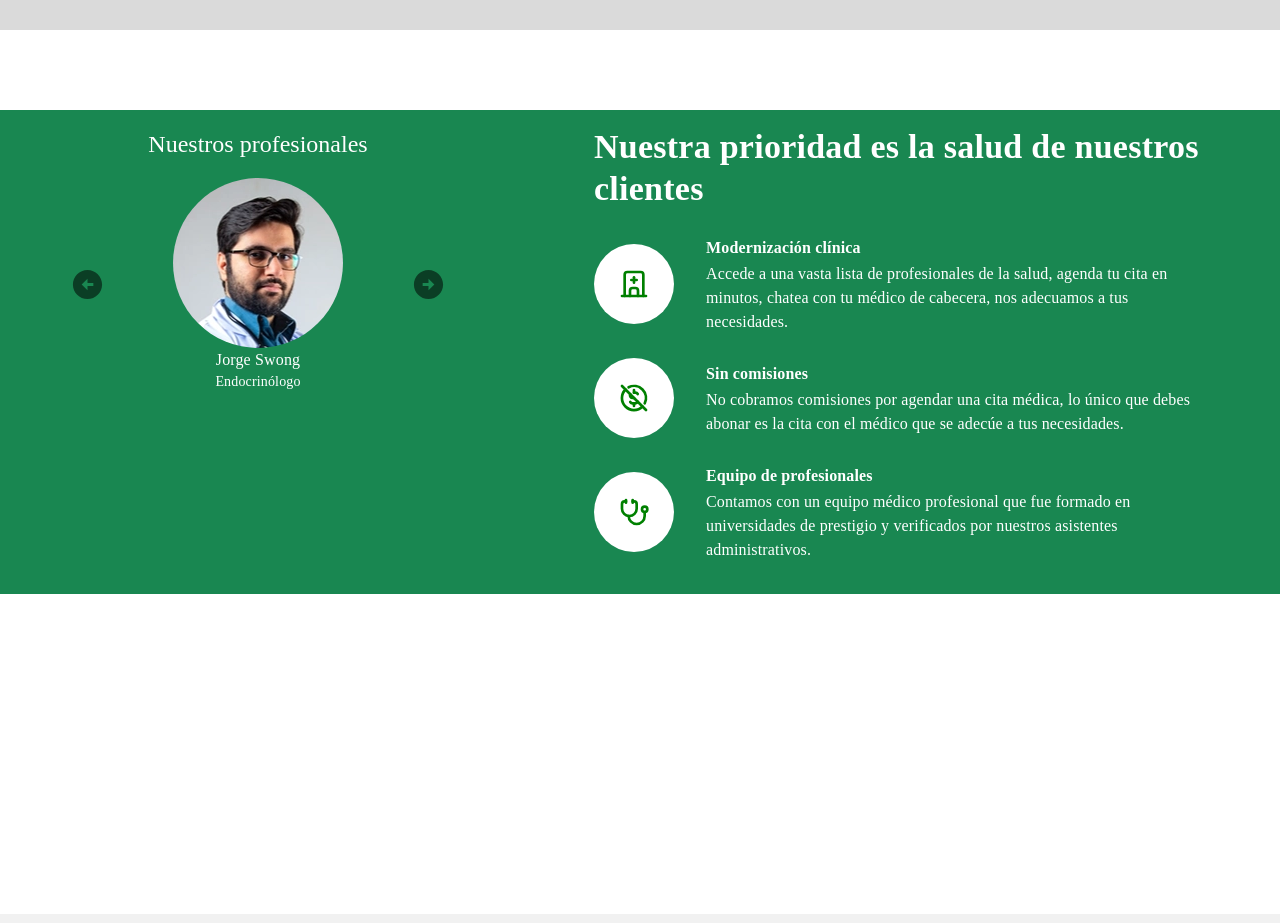
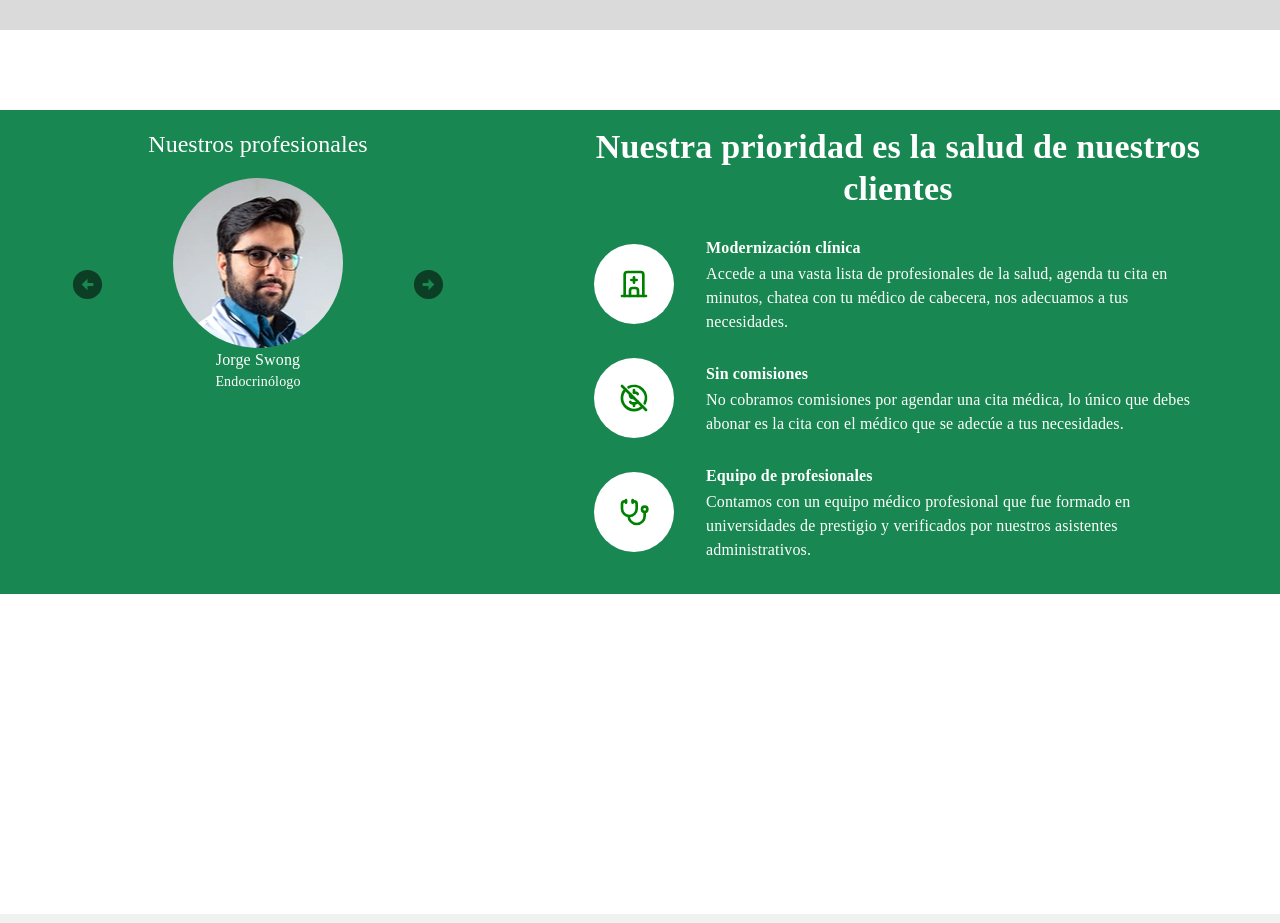
Before and after one commit to fr4ncisx/medicalappointment-nocountry, a React (Vite) app in the folder frontend/: page / in a window 1280 px wide. Shown: the part 960-1883 px from the top of the page. Built offline with nearby package versions, Linux system fonts and the light colour scheme; a web font is replaced by a local one.

Commit message:
style: se pulio el estilo del titulo para mejorar el aspecto estetico de la seccion

```diff
--- a/frontend/src/components/sections/Welcome/ContentBox/Details/DetailsStyle.ts
+++ b/frontend/src/components/sections/Welcome/ContentBox/Details/DetailsStyle.ts
@@ -12,7 +12,8 @@ export const DetailsStyle: Record<string, SxProps> = {
   sectionTitle: {
     fontWeight: "bold",
     color: "white",
-    mb: 2,
+    textAlign: "center",
+    height: "100px"
   },
   sectionContainer: {
     display: "flex",
```
